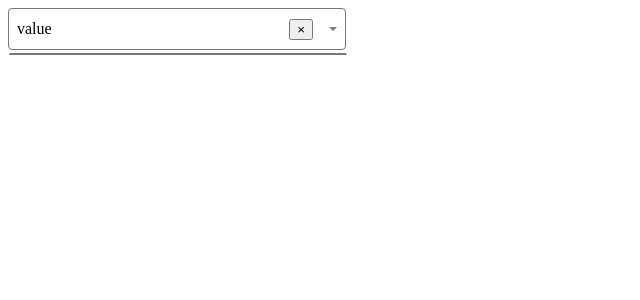
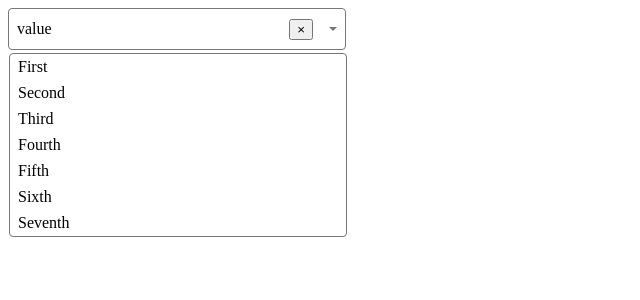
Before and after one commit to CodeJeffreyG/Select-Components, a React (Vite) app: page / in a window 1280 px wide. Shown: the top 300 px of the page, without its empty margins (0-640 px from the left). Built offline with nearby package versions, Linux system fonts and the light colour scheme.

Commit message:
fixed bug where I mispelled one letter ruined it

```diff
--- a/src/Select.tsx
+++ b/src/Select.tsx
@@ -20,7 +20,7 @@ export function Select({ value, onChange, options }: SelectProps) {
       <div className={styles.caret}></div>
       <ul className={`${styles.options} ${styles.show}`}>
         {options.map((option) => (
-          <li key={option.label} className={`${styles.options} ${styles.show}`}>
+          <li key={option.label} className={styles.option}>
             {option.label}
           </li>
         ))}
--- a/src/select.module.css
+++ b/src/select.module.css
@@ -51,7 +51,7 @@
   margin: 0;
   padding: 0;
   list-style: none;
-  /* display: none; */
+  display: none;
   max-height: 15em;
   overflow-y: auto;
   border: 0.05em solid #777;
@@ -66,3 +66,8 @@
 .options.show {
   display: block;
 }
+
+.option {
+  padding: 0.25em 0.5em;
+  cursor: pointer;
+}
```
Also changed, not shown: 1 other file (tests, documents, lock files or other folders).
